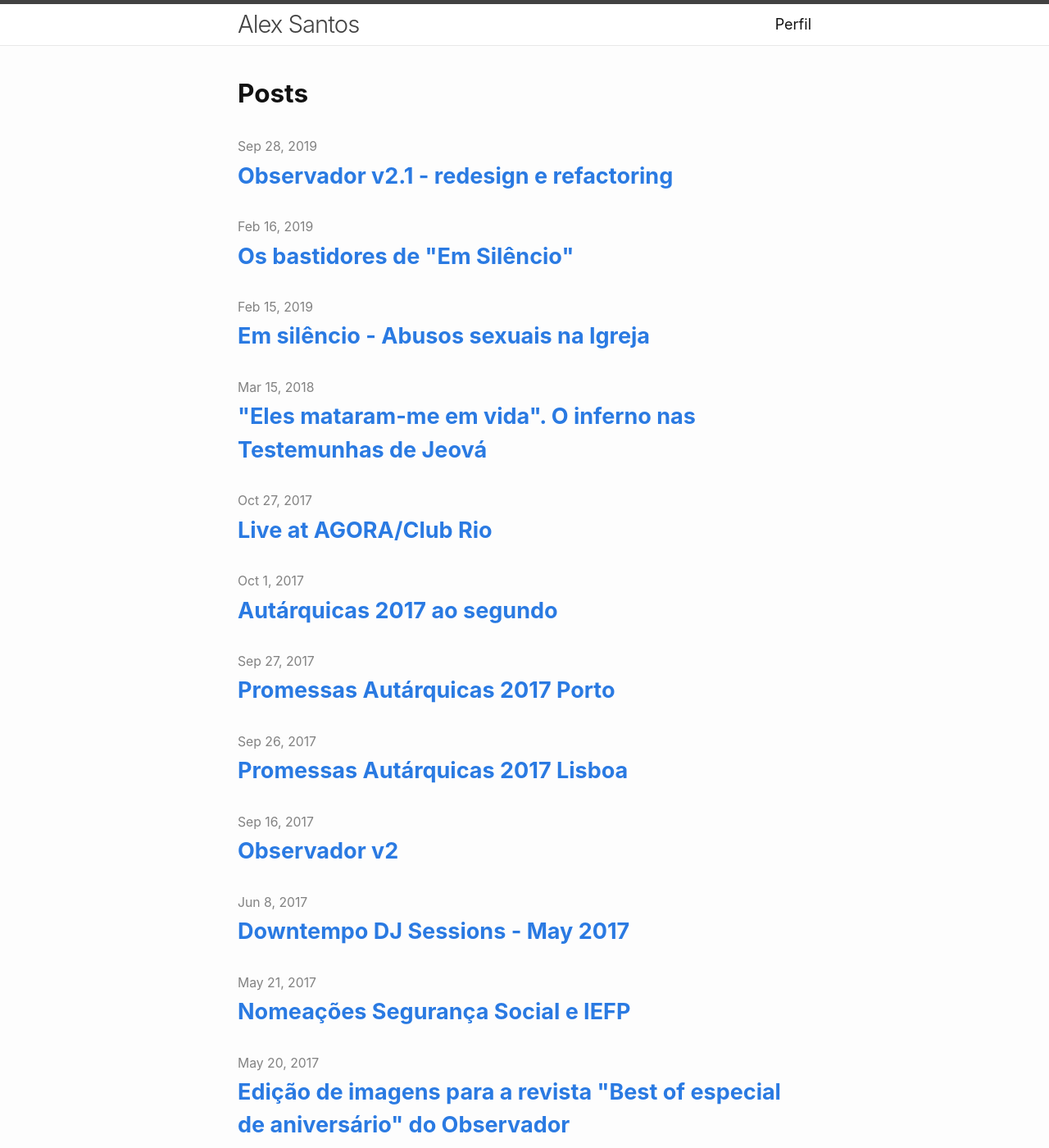
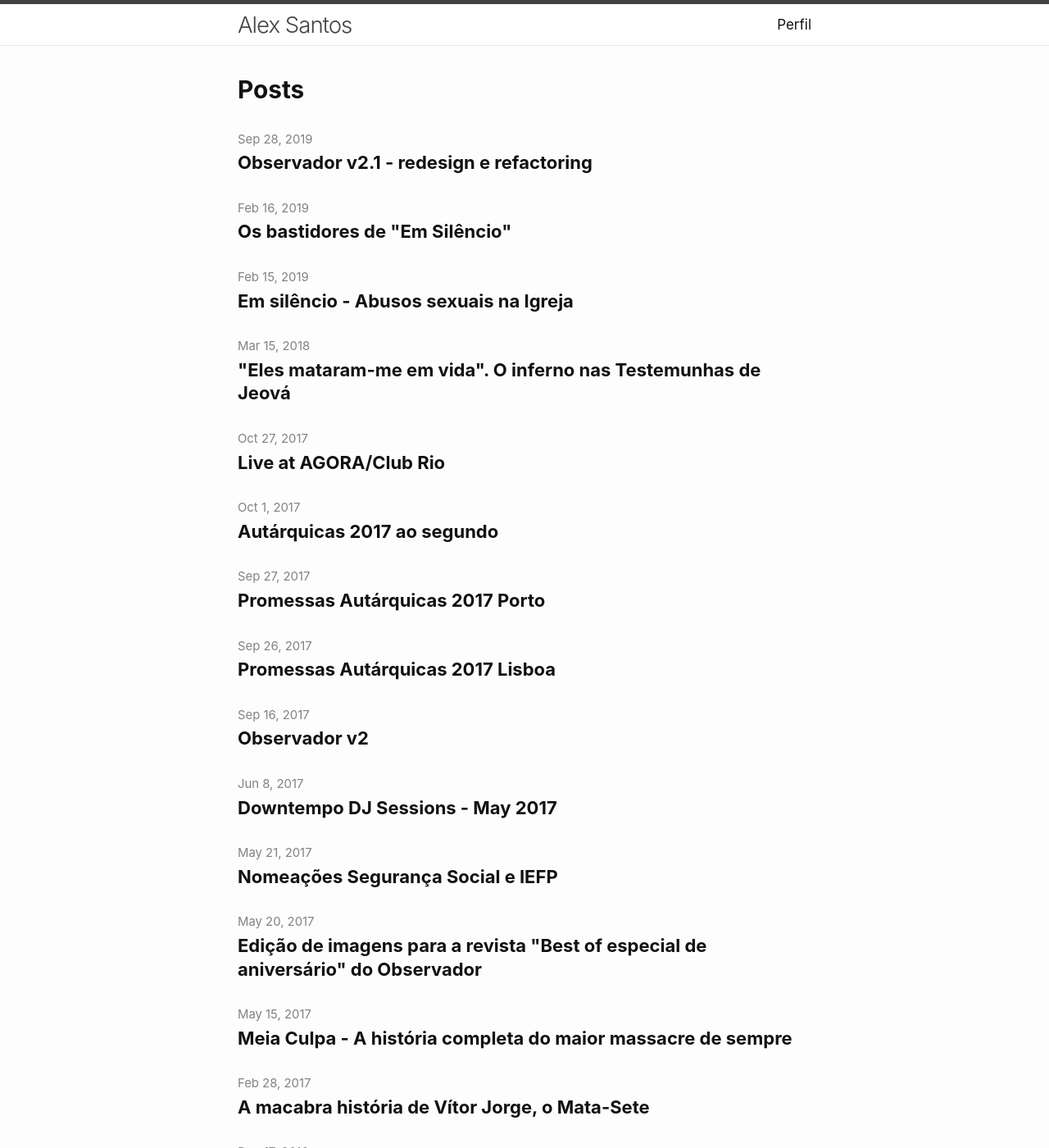
Before and after one commit to alexmsantos/2020, a Jekyll site: the page built from index.markdown, in a window 1280 px wide and 1400 px high. Shown: the whole window at 82% size. Built offline with Jekyll 4.4.1, drawn with Linux system fonts in a browser that asks for light colours.

Commit message:
change href color and font sizes

```diff
--- a/_sass/minima.scss
+++ b/_sass/minima.scss
@@ -3,7 +3,7 @@
 // Define defaults for each variable.
 
 $base-font-family: -apple-system, BlinkMacSystemFont, "Segoe UI", Roboto, Helvetica, Arial, sans-serif, "Apple Color Emoji", "Segoe UI Emoji", "Segoe UI Symbol" !default;
-$base-font-size:   18px !default;
+$base-font-size:   17px !default;
 $base-font-weight: 400 !default;
 $small-font-size:  $base-font-size * 0.875 !default;
 $base-line-height: 1.8 !default;
--- a/_sass/minima/_base.scss
+++ b/_sass/minima/_base.scss
@@ -100,7 +100,7 @@ li {
  */
 h1, h2, h3, h4, h5, h6 {
   font-weight: 700;
-  line-height: 1.5;
+  line-height: 1.3;
 }
 
 
@@ -112,13 +112,8 @@ a {
   color: $brand-color;
   text-decoration: none;
 
-  &:visited {
-    color: darken($brand-color, 15%);
-  }
-
   &:hover {
-    color: $text-color;
-    text-decoration: underline;
+    opacity: .6;
   }
 
   .social-media-list &:hover {
--- a/_sass/minima/_layout.scss
+++ b/_sass/minima/_layout.scss
@@ -110,7 +110,7 @@
  */
 .site-footer {
   border-top: 1px solid $grey-color-light;
-  padding: $spacing-unit 0;
+  padding: $spacing-unit 0 0;
 }
 
 .footer-heading {
@@ -179,7 +179,7 @@
  * Page content
  */
 .page-content {
-  padding: 90px 0;
+  padding: 90px 0 0;
   flex: 1;
 }
 
@@ -198,6 +198,9 @@
   > li {
     //margin-bottom: $spacing-unit;
   }
+  a {
+    color: $text-color;
+  }
 }
 
 .post-meta {
@@ -207,7 +210,7 @@
 
 .post-link {
   display: block;
-  @include relative-font-size(1.5);
+  font-size: 22px;
 }
 
 
@@ -226,6 +229,7 @@
     letter-spacing: -1px;
     line-height: 1;
     font-weight: 700;
+    margin-bottom: 16px;
 
     @include media-query($on-laptop) {
       @include relative-font-size(2.25);
```
